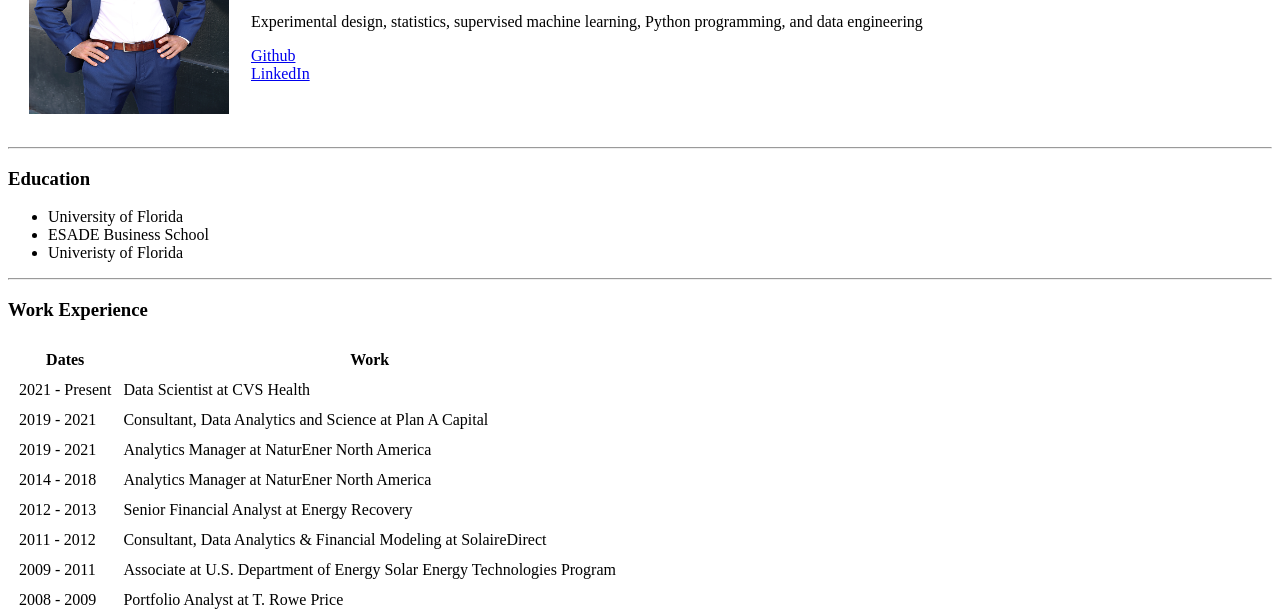
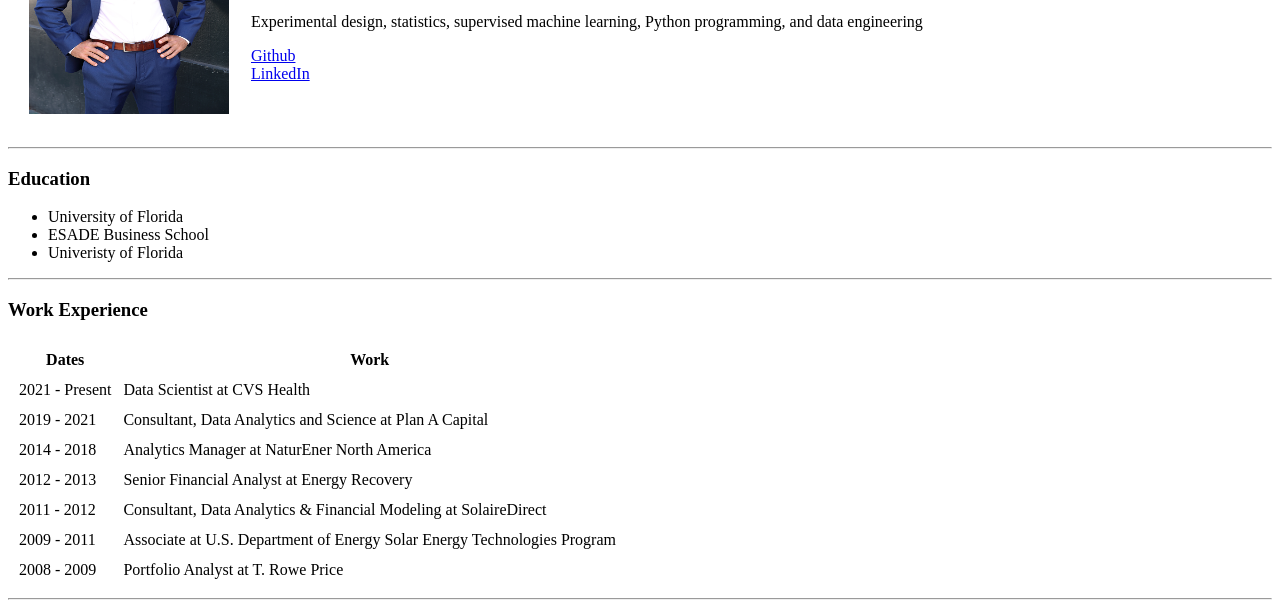
Before and after one commit to Morgan-Sell/cv, a plain HTML site: page index.html in a window 1280 px wide. Shown: the part 165-781 px from the top of the page. Drawn offline with Linux system fonts and the light colour scheme.

Commit message:
updated work experience

```diff
--- a/index.html
+++ b/index.html
@@ -51,10 +51,6 @@
       <td>Consultant, Data Analytics and Science at Plan A Capital</td>
     </tr>
     <tr>
-      <td>2019 - 2021</td>
-      <td>Analytics Manager at NaturEner North America</td>
-    </tr>
-    <tr>
       <td>2014 - 2018</td>
       <td>Analytics Manager at NaturEner North America</td>
     </tr>
```
